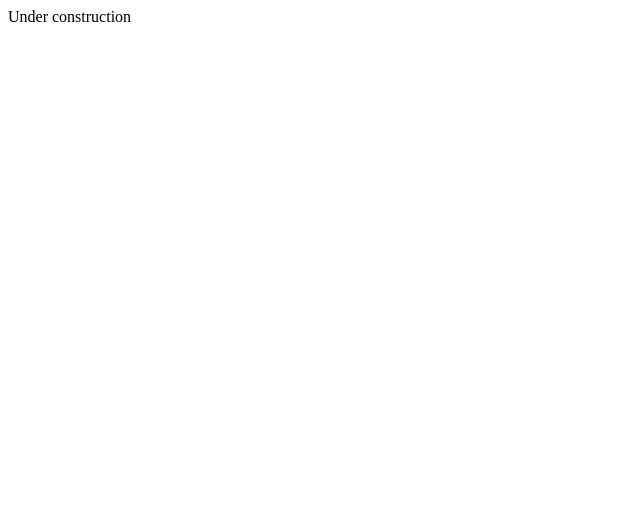
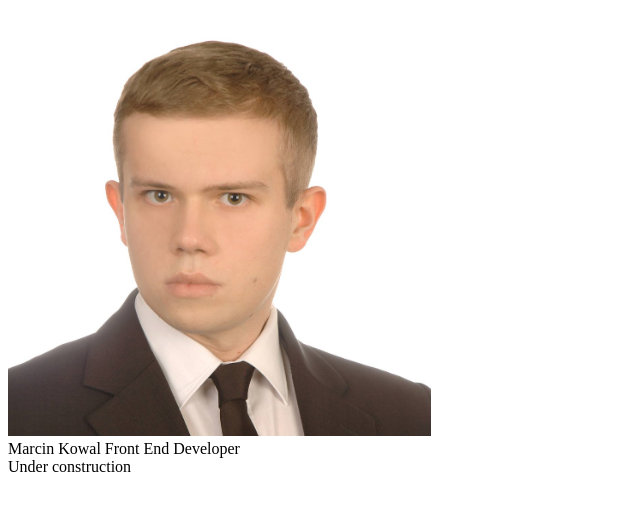
Before and after one commit to marcinkowal2015/website, a Gatsby site: page / in a window 1280 px wide. Shown: the whole page, without its empty margins (0-640 px from the left). Built offline with nearby package versions, Linux system fonts and the light colour scheme; Gatsby itself is replaced by a stand-in of ours.

Commit message:
Added emotion

```diff
--- a/package.json
+++ b/package.json
@@ -5,8 +5,11 @@
   "version": "0.1.0",
   "author": "Kyle Mathews <mathews.kyle@gmail.com>",
   "dependencies": {
+    "@emotion/core": "^10.0.27",
+    "@emotion/styled": "^10.0.27",
     "gatsby": "^2.18.12",
     "gatsby-image": "^2.2.34",
+    "gatsby-plugin-emotion": "^4.1.18",
     "gatsby-plugin-manifest": "^2.2.31",
     "gatsby-plugin-offline": "^3.0.27",
     "gatsby-plugin-react-helmet": "^3.1.16",
--- a/src/pages/index.tsx
+++ b/src/pages/index.tsx
@@ -2,9 +2,9 @@ import React from "react";
 import {Layout} from "../components/layout";
 
 const IndexPage = () => (
-  <>
+  <Layout>
     Under construction
-  </>
+  </Layout>
 )
 
 export default IndexPage;
```
Also changed, not shown: 1 other file.
